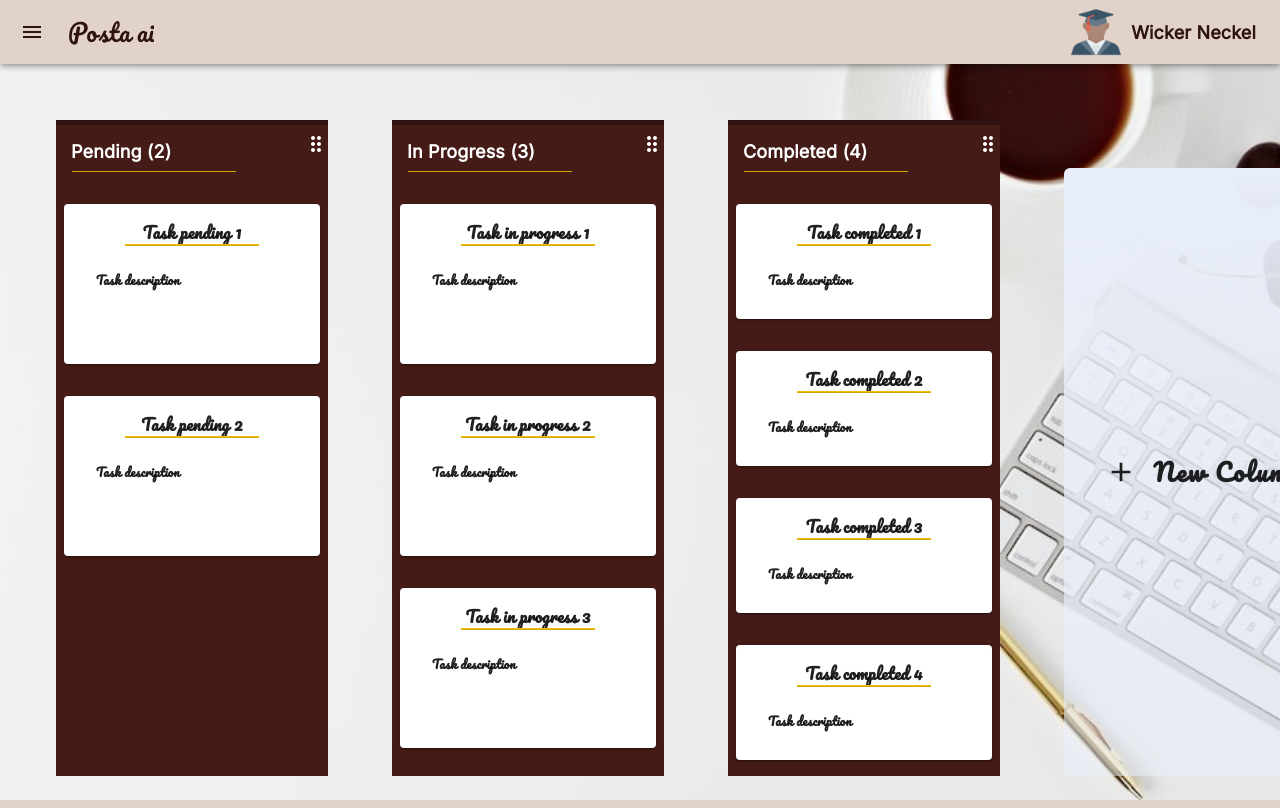
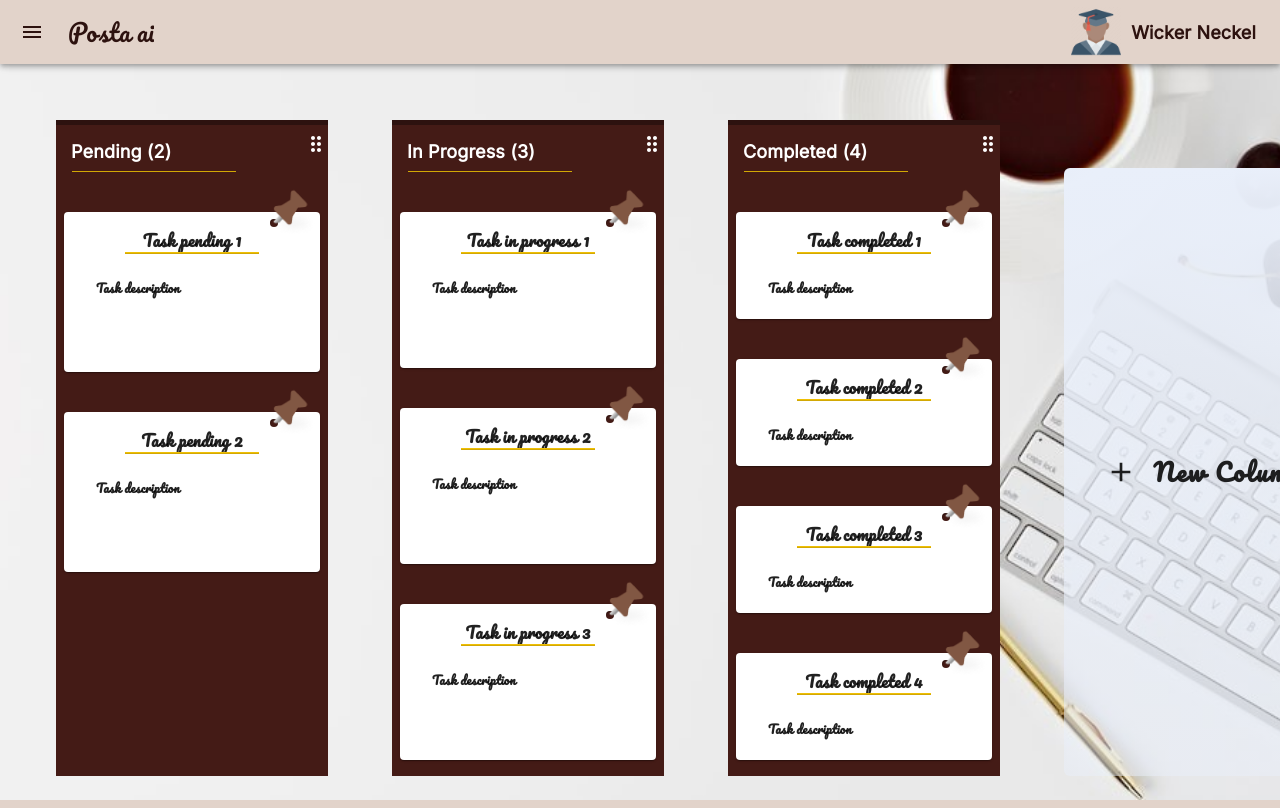
Before and after one commit to WilckerNeckel/posta.ai-frontend, a React (Vite) app: page / in a window 1280 px wide. Shown: the top 808 px of the page. Built offline with nearby package versions, Linux system fonts and the light colour scheme.

Commit message:
feat: add the pin hole

```diff
--- a/src/components/active-board-column/ColumnTaskItem.tsx
+++ b/src/components/active-board-column/ColumnTaskItem.tsx
@@ -1,4 +1,4 @@
-import { Paper, Typography, Divider } from "@mui/material";
+import { Paper, Typography, Divider, Box } from "@mui/material";
 import { styled } from "@mui/material/styles";
 import { useMemo } from "react";
 import { Draggable } from "@hello-pangea/dnd";
@@ -6,6 +6,7 @@ import { Task } from "../../config/interfaces/board.interface";
 import { setActiveTask } from "../../redux/reducers/boards/boards.reducer";
 import { useAppDispatch } from "../../redux/store/store";
 import { palette } from "../../themes/jsonTheme";
+import brownPin from "../../assets/brown-pin.png";
 
 interface Props {
     task: Task;
@@ -18,6 +19,7 @@ const CustomPaper = styled(Paper)(({ theme }) => ({
     display: "flex",
     flexDirection: "column",
     alignItems: "center",
+    position: "relative",
     "&:hover .task-title": {
         color: theme.palette.primary.main,
     },
@@ -40,12 +42,40 @@ export const ColumnTaskItem = ({ task, index }: Props) => {
             {(provided) => (
                 <CustomPaper
                     key={task.id}
-                    sx={{ cursor: "pointer", my: 2, mx: 1, height: 160}}
+                    sx={{ cursor: "pointer", mt: 3, mb: 2, mx: 1, height: 160}}
                     onClick={handleTaskClick}
                     ref={provided.innerRef}
                     {...provided.draggableProps}
                     {...provided.dragHandleProps}
                 >
+                    <Box
+                        sx={{
+                            width: 8,
+                            height: 8,
+                            borderRadius: "50%",
+                            position: "absolute",
+                            top: 7,
+                            left: "82%",
+                            transform: "translateX(-50%)",
+                            background: palette.primary.main,
+                            boxShadow: "inset 0px 1px 2px rgba(0,0,0,0.4)",
+                            zIndex: 0
+                        }}
+                    />
+                    <Box
+                        component="img"
+                        src={brownPin}
+                        alt="pin"
+                        sx={{
+                            width: 50,
+                            height: 50,
+                            position: "absolute",
+                            top: -25,
+                            left: "90%",
+                            transform: "translateX(-50%)",
+                            zIndex: 1
+                        }}
+                    />
                     <Typography
                         width="100%"
                         fontSize="16px"
```
Also changed, not shown: src/types/images.d.ts (added, +19 -0 lines), src/assets/brown-pin.png (added), src/assets/yellow-pin.png (added).
